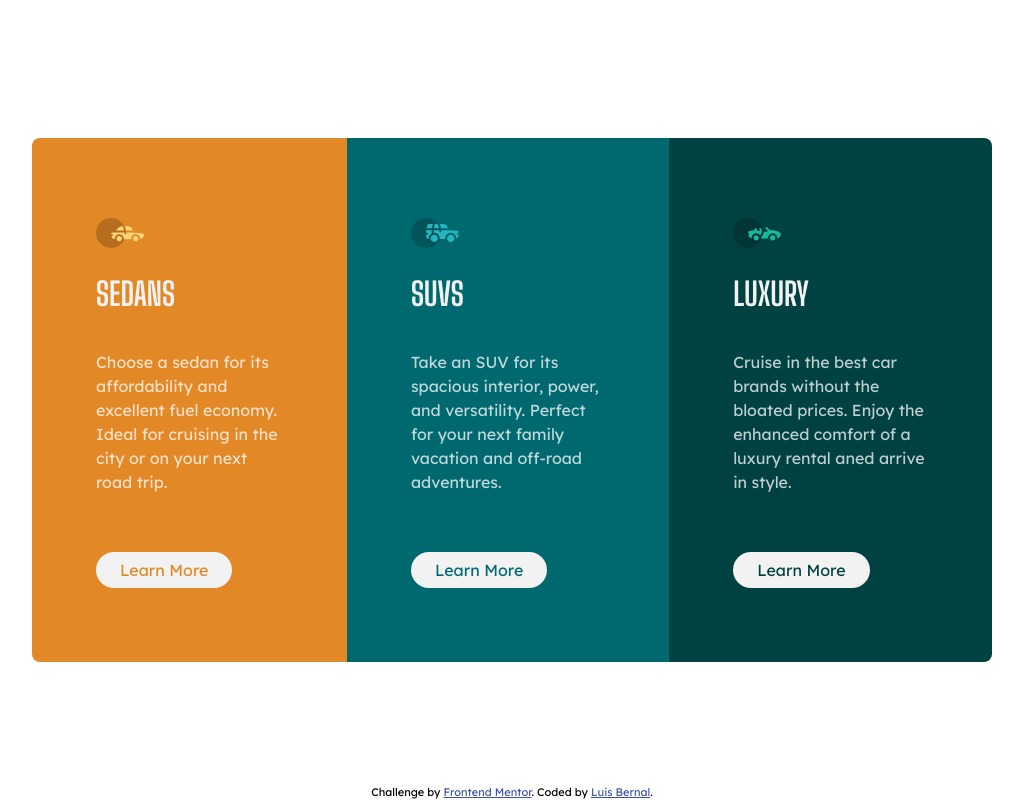
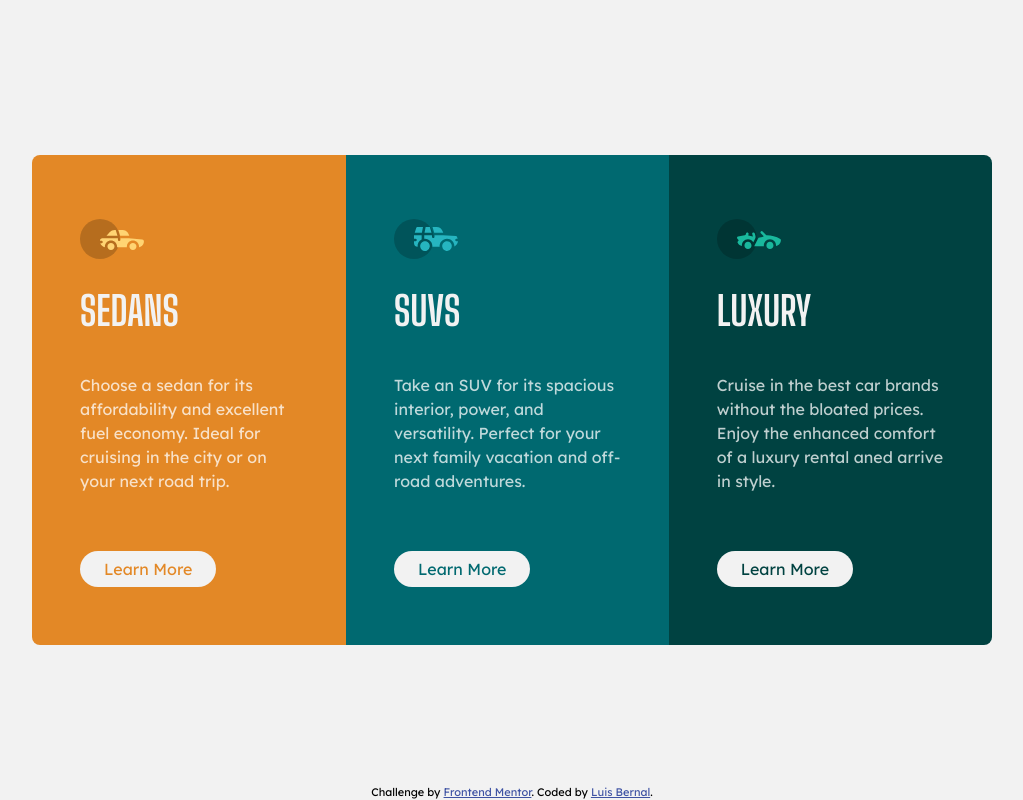
Before and after one commit to FrontendMentor-Lecap/3-column-preview-card-component, a plain HTML site: page index.html in a window 1280 px wide. Shown: the whole page, without its empty margins (128-1151 px from the left). Drawn offline with Linux system fonts and the light colour scheme.

Commit message:
Added Background color, reduced padding, increase heading, remove image width

```diff
--- a/style.css
+++ b/style.css
@@ -18,6 +18,7 @@ body {
   min-height: 100vh;
   line-height: 1.5;
   font-family: 'Lexend Deca', sans-serif;
+  background-color: var(--vlgt-gray);
 }
 
 .container {
@@ -31,12 +32,8 @@ body {
 }
 
 .category {
-  padding: 5vh 4em;
+  padding: 8vh 3em;
   background-color: var(--vdrk-cyan);
-}
-
-.category img {
-  width: 3rem;
 }
 
 .category:nth-of-type(1) {
@@ -50,7 +47,7 @@ body {
 .category__name {
   text-transform: uppercase;
   margin-top: 1rem;
-  font-size: 2rem;
+  font-size: 2.5rem;
   font-family: 'Big Shoulders Display', cursive;
 }
 
@@ -98,7 +95,6 @@ body {
     overflow: hidden;
     max-width: 100%;
     min-height: 100%;
-    padding: 10vh 4em;
   }
 
   .category__description {
```
